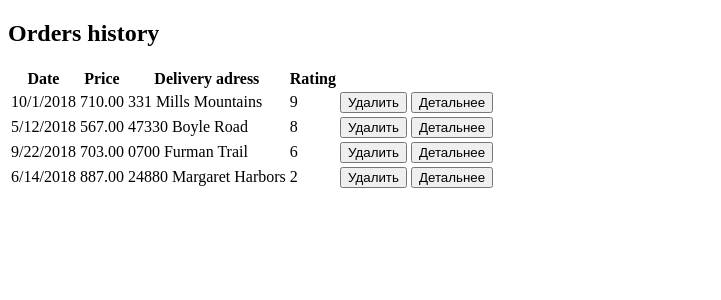
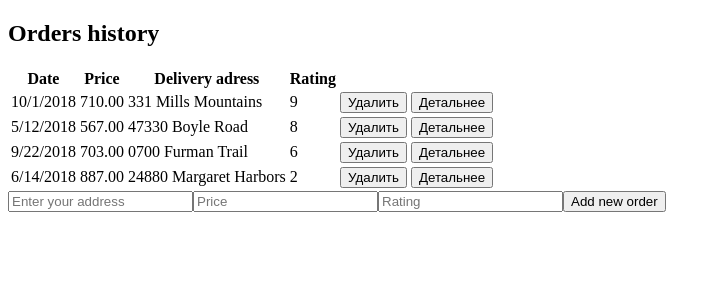
Before and after one commit to NataliBILAN/react-app, a React (Create React App) app: page / in a window 1280 px wide. Shown: the top 300 px of the page, without its empty margins (0-721 px from the left). Built offline with nearby package versions, Linux system fonts and the light colour scheme; data requests are answered from the project's data file.

Commit message:
added smt

```diff
--- /dev/null
+++ b/src/components/AddOrder.js
@@ -0,0 +1,47 @@
+import React, { Component } from 'react';
+
+export default class AddOrder extends Component {
+  state = {
+    address: '',
+    price: '',
+    rating: '',
+  };
+
+  handleChange = e => {
+    this.setState({
+      [e.target.name]: e.target.value,
+    });
+  };
+
+  render() {
+    const { address, price, rating, onAddNewOrder } = this.state;
+
+    return (
+      <form onSubmit={onAddNewOrder}>
+        <input
+          type="text"
+          value={address}
+          name="address"
+          onChange={this.handleChange}
+          placeholder="Enter your address"
+        />
+        <input
+          type="number"
+          value={price}
+          name="price"
+          onChange={this.handleChange}
+          placeholder="Price"
+        />
+        <input
+          type="number"
+          value={rating}
+          name="rating"
+          onChange={this.handleChange}
+          placeholder="Rating"
+        />
+
+        <button type="submit">Add new order</button>
+      </form>
+    );
+  }
+}
--- a/src/components/App.js
+++ b/src/components/App.js
@@ -1,10 +1,13 @@
 import React, { Component } from 'react';
 import * as API from '../services/api';
 import OrderHistoryList from './OrderHistoryList';
+import OrderMoreInfo from './OrderMoreInfo';
+import AddOrder from './AddOrder';
 
 class App extends Component {
   state = {
     orders: [],
+    isModalOpen: false,
   };
 
   componentDidMount() {
@@ -23,31 +26,46 @@ class App extends Component {
   };
 
   handleMoreInfo = id => {
-    API.getOrdersById(id);
+    API.getOrdersById(id).then(order => {
+      console.log(order);
+    });
+    this.openModal();
+  };
+  // isOk => {
+  //   if (!isOk) return;
+  //   this.setState(state => ({
+  //     orders: state.orders.filter(order => order.id === id),
+  //   }));
+
+  handleAddNewOrder = item => {
+    API.addNewOrder(item).then(newItem => {
+      this.setState(prevState => ({
+        orders: [...prevState.orders, newItem],
+      }));
+    });
+    console.log(this.state);
   };
 
-  // openModal = () => {
-  //   this.setState({
-  //     isModalOpen: true,
-  //   });
-  // };
+  openModal = () => {
+    this.setState({
+      isModalOpen: true,
+    });
+  };
 
-  // closeModal = () => {
-  //   this.setState({
-  //     isModalOpen: false,
-  //   });
-  // };
+  closeModal = () => {
+    this.setState({
+      isModalOpen: false,
+    });
+  };
 
   render() {
-    const { orders } = this.state;
+    const { orders, isModalOpen } = this.state;
 
     return (
       <div>
-        {/* <Header />
-        <button type="button" onClick={this.openModal}>
-          Open Modal
-        </button>
-        {isModalOpen && <Modal onClose={this.closeModal} />} */}
+        {isModalOpen && (
+          <OrderMoreInfo onClose={this.closeModal} orderHistory={orders} />
+        )}
 
         <h2>Orders history</h2>
         <OrderHistoryList
@@ -55,6 +73,7 @@ class App extends Component {
           onDelete={this.handleDeleteOrder}
           onShowMoreInfo={this.handleMoreInfo}
         />
+        <AddOrder onAddNewOrder={this.handleAddNewOrder} />
       </div>
     );
   }
--- a/src/components/OrderMoreInfo.js
+++ b/src/components/OrderMoreInfo.js
@@ -1,41 +1,34 @@
-import React, { Component } from 'react';
+import React from 'react';
 
-const styles = {
-  backdrop: {
-    position: 'fixed',
-    top: 0,
-    left: 0,
-    width: '100vw',
-    height: '100vh',
-    backgroundColor: 'rgba(0, 0, 0, 0.2)',
-    display: 'flex',
-    justifyContent: 'center',
-    alignItems: 'center',
-  },
-  modal: {
-    maxWidth: 300,
-    minHeight: 200,
-    backgroundColor: '#fff',
-    padding: 16,
-  },
-};
+// const styles = {
+//   backdrop: {
+//     position: 'fixed',
+//     top: 0,
+//     left: 0,
+//     width: '100vw',
+//     height: '100vh',
+//     backgroundColor: 'rgba(0, 0, 0, 0.2)',
+//     display: 'flex',
+//     justifyContent: 'center',
+//     alignItems: 'center',
+//   },
+//   modal: {
+//     maxWidth: 400,
+//     minHeight: 200,
+//     backgroundColor: '#fff',
+//     padding: 16,
+//   },
+// };
 
-export default class OrderMoreInfo extends Component {
-  render() {
-    const { date, price, address, rating, onClose } = this.props;
+const OrderMoreInfo = ({ orders, onClose }) => (
+  <div onClick={onClose}>
+    <div>
+      <p>Date: {orders}</p>
 
-    return (
-      <div style={styles.backdrop} onClick={onClose} ref={this.containerRef}>
-        <div style={styles.modal}>
-          <p>Date: {date}</p>
-          <p>Price: {price}</p>
-          <p>Address: {address}</p>
-          <p>Rating: {rating}</p>
       <button type="button" onClick={onClose}>
         Close
       </button>
     </div>
   </div>
 );
-  }
-}
+export default OrderMoreInfo;
--- a/src/services/api.js
+++ b/src/services/api.js
@@ -10,4 +10,7 @@ const getOrdersById = id =>
 const deleteOrder = id =>
   axios.delete(`${BASE_URL}/${id}`).then(response => response.status === 200);
 
-export { getAllOrders, getOrdersById, deleteOrder };
+const addNewOrder = order =>
+  axios.post(BASE_URL, order).then(response => response.data);
+
+export { getAllOrders, getOrdersById, deleteOrder, addNewOrder };
```
Also changed, not shown: 1 other file (tests, documents, lock files or other folders). Lines whose indentation alone changed are shown as unchanged.
